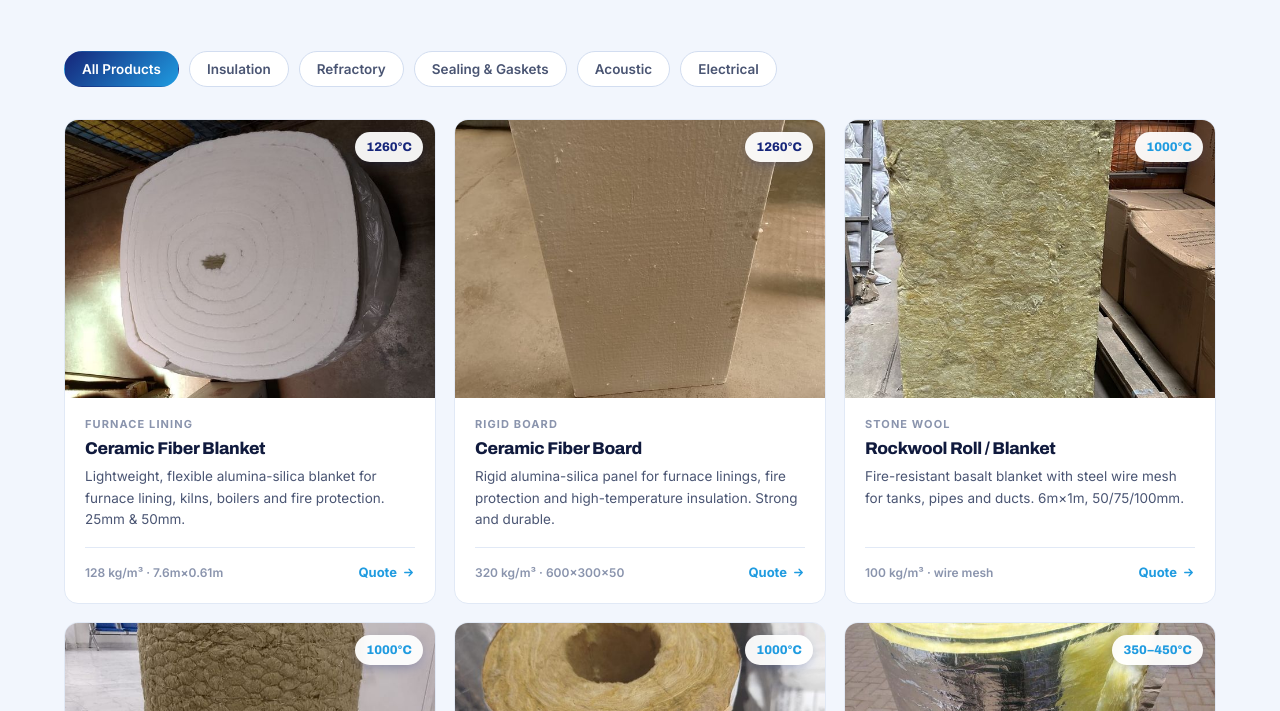
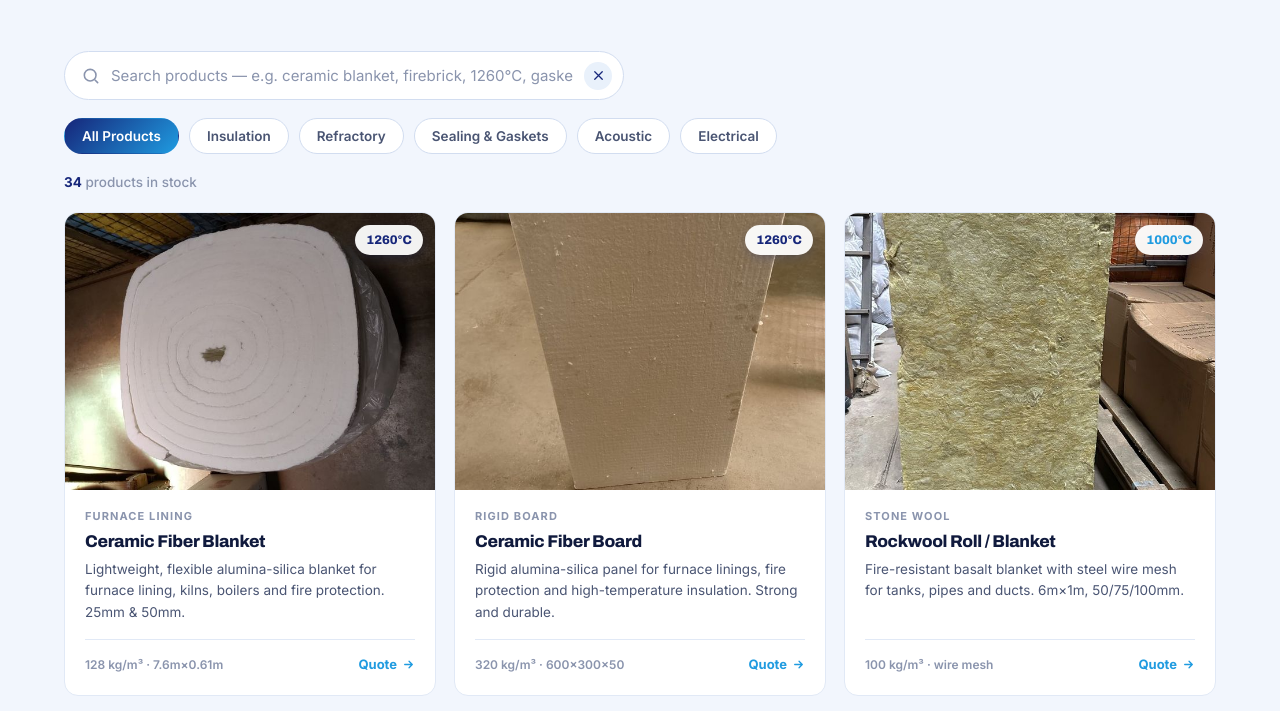
Before and after one commit to dgm688/kenworks-ventures, a plain HTML site: page index.html in a window 1280 px wide. Shown: the part 2248-2959 px from the top of the page. Drawn offline with Linux system fonts and the light colour scheme.

Commit message:
Add live product search bar with result count and empty state

```diff
--- a/index.html
+++ b/index.html
@@ -197,7 +197,22 @@
   .div-card li::before { content: ""; width: 6px; height: 6px; border-radius: 2px; background: var(--blue); margin-top: 7px; flex: 0 0 auto; }
 
   /* Products */
-  .filters { display: flex; gap: 10px; flex-wrap: wrap; margin-bottom: 32px; }
+  .search-bar { position: relative; display: flex; align-items: center; margin-bottom: 18px; max-width: 560px; }
+  .search-bar .search-ico { position: absolute; left: 17px; width: 20px; height: 20px; color: var(--muted); pointer-events: none; }
+  .search-bar input { width: 100%; font-family: 'Inter'; font-size: 15px; color: var(--ink); background: #fff; border: 1px solid var(--line-2); border-radius: 100px; padding: 14px 46px 14px 46px; transition: border-color .2s, box-shadow .2s; -webkit-appearance: none; appearance: none; }
+  .search-bar input::placeholder { color: var(--muted); }
+  .search-bar input:focus { outline: none; border-color: var(--blue); box-shadow: 0 0 0 3px rgba(31,155,224,.14); }
+  .search-bar input::-webkit-search-decoration, .search-bar input::-webkit-search-cancel-button { -webkit-appearance: none; }
+  .search-clear { position: absolute; right: 12px; width: 28px; height: 28px; border: none; border-radius: 50%; background: var(--bg-3); color: var(--navy); display: grid; place-items: center; cursor: pointer; transition: background .2s; }
+  .search-clear:hover { background: var(--line-2); }
+  .search-clear svg { width: 15px; height: 15px; }
+  .prod-count { font-size: 13.5px; color: var(--muted); font-weight: 500; margin: 0 0 18px; min-height: 18px; }
+  .prod-count b { color: var(--navy); font-weight: 700; }
+  .prod-empty { text-align: center; padding: 48px 20px; color: var(--body); }
+  .prod-empty svg { width: 40px; height: 40px; color: var(--line-2); margin: 0 auto 14px; }
+  .prod-empty p { font-size: 16px; }
+  .prod-empty a { color: var(--blue); font-weight: 600; }
+  .filters { display: flex; gap: 10px; flex-wrap: wrap; margin-bottom: 18px; }
   .chip { font-family: 'Inter'; font-weight: 600; font-size: 13.5px; padding: 9px 17px; border-radius: 100px; background: #fff; color: var(--body); border: 1px solid var(--line-2); cursor: pointer; transition: .2s; }
   .chip:hover { color: var(--navy); border-color: var(--blue); }
   .chip.active { background: var(--brand); color: #fff; border-color: transparent; }
@@ -478,6 +493,13 @@
       <h2>Browse by what you're building.</h2>
       <p>Industrial buyers shop on spec, not pages. Filter by category, read the rating, and request a quote in one tap.</p>
     </div>
+    <div class="search-bar reveal">
+      <svg class="search-ico" viewBox="0 0 24 24" fill="none" aria-hidden="true"><circle cx="11" cy="11" r="7" stroke="currentColor" stroke-width="1.9"/><path d="m20 20-3.2-3.2" stroke="currentColor" stroke-width="1.9" stroke-linecap="round"/></svg>
+      <input id="prodSearch" type="search" placeholder="Search products — e.g. ceramic blanket, firebrick, 1260°C, gasket…" aria-label="Search products" autocomplete="off" />
+      <button id="searchClear" class="search-clear" aria-label="Clear search" hidden>
+        <svg viewBox="0 0 24 24" fill="none"><path d="M6 6l12 12M18 6L6 18" stroke="currentColor" stroke-width="2" stroke-linecap="round"/></svg>
+      </button>
+    </div>
     <div class="filters reveal" id="filters">
       <button class="chip active" data-filter="all">All Products</button>
       <button class="chip" data-filter="insulation">Insulation</button>
@@ -486,7 +508,12 @@
       <button class="chip" data-filter="acoustic">Acoustic</button>
       <button class="chip" data-filter="electrical">Electrical</button>
     </div>
+    <p class="prod-count reveal" id="prodCount" aria-live="polite"></p>
     <div class="prod-grid" id="prodGrid"></div>
+    <div class="prod-empty" id="prodEmpty" hidden>
+      <svg viewBox="0 0 24 24" fill="none"><circle cx="11" cy="11" r="7" stroke="currentColor" stroke-width="1.7"/><path d="m20 20-3.2-3.2" stroke="currentColor" stroke-width="1.7" stroke-linecap="round"/></svg>
+      <p>No products match <b id="emptyTerm"></b>. Try another term, or <a href="https://wa.me/254722706416?text=Hi%20Kenworks%2C%20I%27m%20looking%20for%20a%20product%20I%20can%27t%20find%20on%20your%20site." target="_blank" rel="noopener">ask us on WhatsApp</a>.</p>
+    </div>
   </div>
 </section>
 
@@ -724,10 +751,26 @@
   ];
 
   const grid = document.getElementById('prodGrid');
+  const countEl = document.getElementById('prodCount');
+  const emptyEl = document.getElementById('prodEmpty');
+  const emptyTerm = document.getElementById('emptyTerm');
+  const searchInput = document.getElementById('prodSearch');
+  const searchClear = document.getElementById('searchClear');
   const isHot = t => { const n = parseInt(t); return !isNaN(n) && n >= 1200; };
-  function render(filter) {
-    grid.innerHTML = PRODUCTS
-      .filter(p => filter === 'all' || p.cat === filter)
+
+  let activeCat = 'all';
+  let query = '';
+
+  function render() {
+    const q = query.trim().toLowerCase();
+    const matches = PRODUCTS.filter(p => {
+      if (activeCat !== 'all' && p.cat !== activeCat) return false;
+      if (!q) return true;
+      return (p.name + ' ' + p.tag + ' ' + p.desc + ' ' + p.spec + ' ' + p.temp + ' ' + p.cat)
+        .toLowerCase().includes(q);
+    });
+
+    grid.innerHTML = matches
       .map(p => `
         <article class="prod">
           <div class="prod-img">
@@ -747,15 +790,43 @@
           </div>
         </article>`).join('');
     grid.querySelectorAll('.prod').forEach(el => el.classList.add('in'));
+
+    // Result count + empty state
+    const total = PRODUCTS.length;
+    emptyEl.hidden = matches.length > 0;
+    grid.style.display = matches.length ? '' : 'none';
+    if (!matches.length) {
+      emptyTerm.textContent = q ? `"${query.trim()}"` : 'that filter';
+      countEl.textContent = '';
+    } else if (q || activeCat !== 'all') {
+      countEl.innerHTML = `Showing <b>${matches.length}</b> of ${total} products`;
+    } else {
+      countEl.innerHTML = `<b>${total}</b> products in stock`;
+    }
   }
-  render('all');
+  render();
 
   document.getElementById('filters').addEventListener('click', e => {
     const chip = e.target.closest('.chip');
     if (!chip) return;
     document.querySelectorAll('.chip').forEach(c => c.classList.remove('active'));
     chip.classList.add('active');
-    render(chip.dataset.filter);
+    activeCat = chip.dataset.filter;
+    render();
+  });
+
+  // Live product search
+  searchInput.addEventListener('input', () => {
+    query = searchInput.value;
+    searchClear.hidden = query.length === 0;
+    render();
+  });
+  searchClear.addEventListener('click', () => {
+    query = '';
+    searchInput.value = '';
+    searchClear.hidden = true;
+    searchInput.focus();
+    render();
   });
 
   document.getElementById('quoteForm').addEventListener('submit', e => {
```
